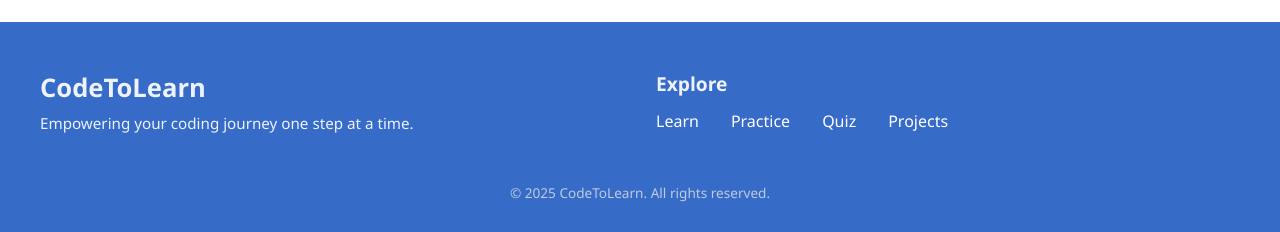
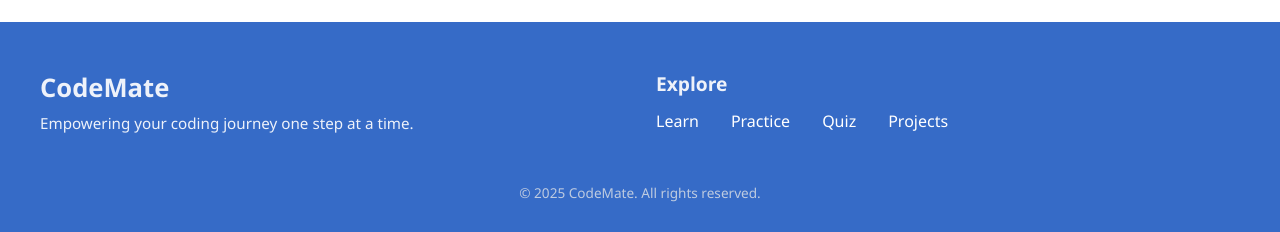
Before and after one commit to aleeza395/CodeMate, a React (Create React App) app in the folder frontend/: page / in a window 1280 px wide. Shown: the part 3349-3581 px from the top of the page. Built offline with nearby package versions, Linux system fonts and the light colour scheme.

Commit message:
updated signup

```diff
--- a/frontend/src/components/Footer.jsx
+++ b/frontend/src/components/Footer.jsx
@@ -6,7 +6,7 @@
     <footer className={footerStyles.footer}>
       <div className={footerStyles.container}>
         <div className={footerStyles.section}>
-          <h3>CodeToLearn</h3>
+          <h3>CodeMate</h3>
           <p>Empowering your coding journey one step at a time.</p>
         </div>
 
@@ -23,7 +23,7 @@
 
 
       <div className={footerStyles.bottom}>
-        <p>&copy; {new Date().getFullYear()} CodeToLearn. All rights reserved.</p>
+        <p>&copy; {new Date().getFullYear()} CodeMate. All rights reserved.</p>
       </div>
     </footer>
   );
--- a/frontend/src/pages/Signup.jsx
+++ b/frontend/src/pages/Signup.jsx
@@ -41,6 +41,7 @@
         })
         console.log("Response : ", res.data)
         alert("User registered successfully")
+        window.location.href = "/dashboard";
         } catch (err) {
             console.log("Error : ", err)
         }
```
Also changed, not shown: 13 other files (tests, documents, lock files or other folders).
